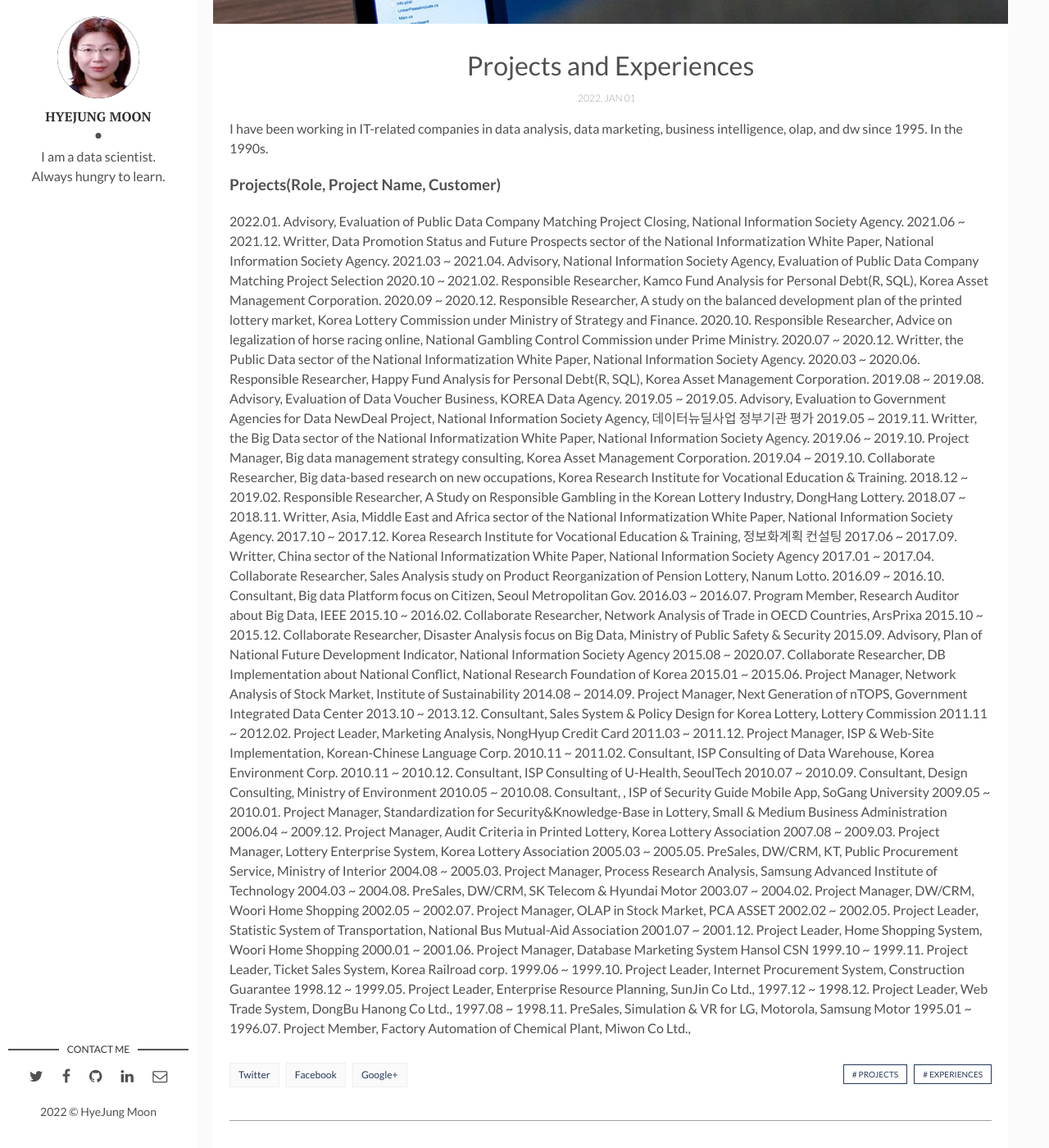
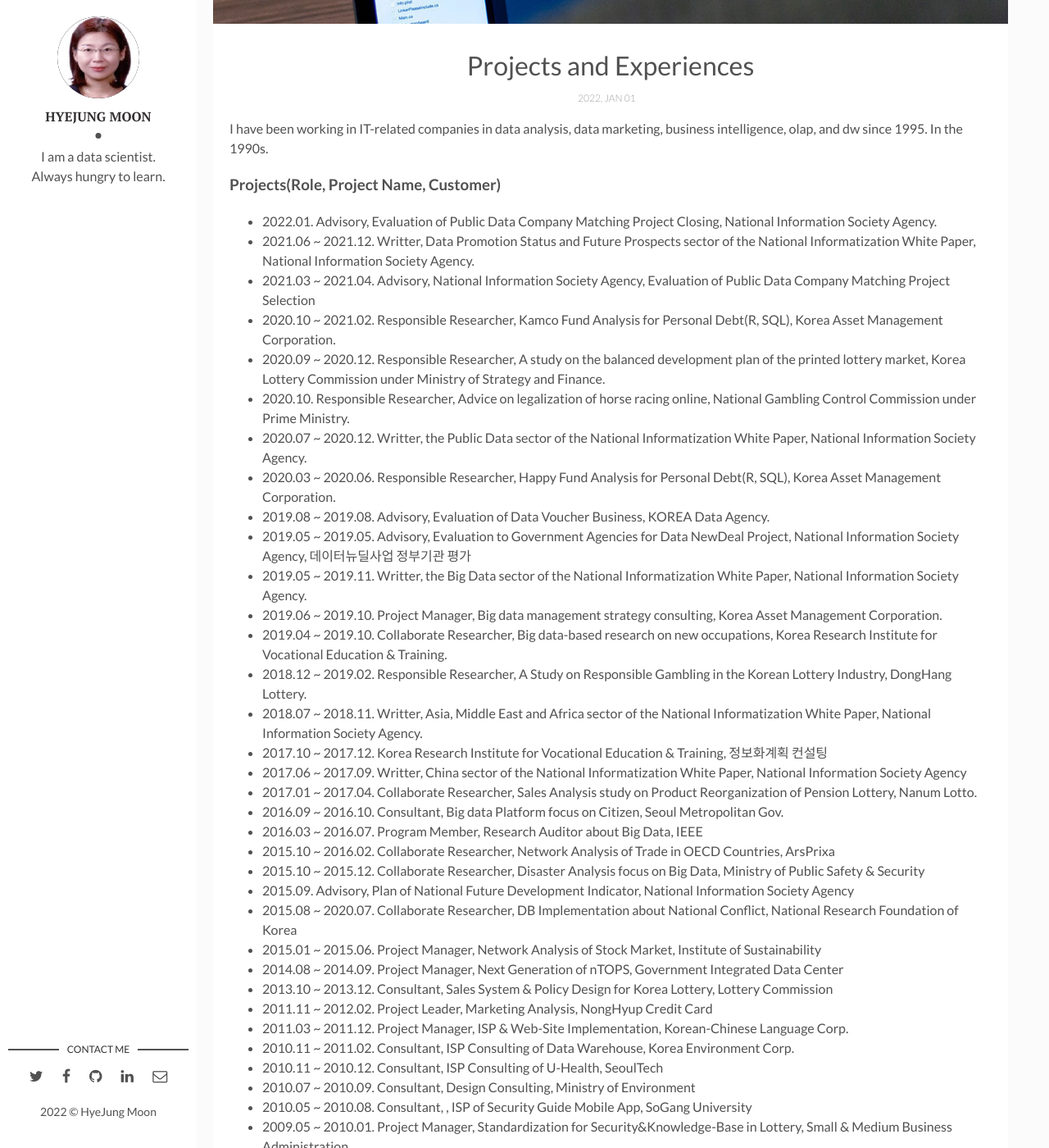
Before and after one commit to MoonHyeJung/moonhyejung.github.io, a Jekyll site: the page built from _posts/2022-01-01-projects-experiences.markdown, in a window 1280 px wide and 1400 px high, scrolled down 491 px. Shown: the whole window at 82% size. Built offline with Jekyll 4.4.1, drawn with Linux system fonts in a browser that asks for light colours; some of the changed text lies outside the part shown.

Commit message:
contents add

```diff
--- a/_posts/2022-01-01-projects-experiences.markdown
+++ b/_posts/2022-01-01-projects-experiences.markdown
@@ -11,53 +11,53 @@ tags: [Projects, Experiences] # add tag
 I have been working in IT-related companies in data analysis, data marketing, business intelligence, olap, and dw since 1995. In the 1990s.
 
 ### Projects(Role, Project Name, Customer)
-2022.01\.           Advisory, Evaluation of Public Data Company Matching Project Closing, National Information Society Agency.
-2021.06 ~ 2021.12\.	Writter, Data Promotion Status and Future Prospects sector of the National Informatization White Paper, National Information Society Agency.
-2021.03 ~ 2021.04\. Advisory, National Information Society Agency, Evaluation of Public Data Company Matching Project Selection
-2020.10 ~ 2021.02\.	Responsible Researcher, Kamco Fund Analysis for Personal Debt(R, SQL), Korea Asset Management Corporation.
-2020.09 ~ 2020.12\.	Responsible Researcher, A study on the balanced development plan of the printed lottery market, Korea Lottery Commission under  Ministry of Strategy and Finance.
-2020.10\.			Responsible Researcher, Advice on legalization of horse racing online, National Gambling Control Commission under Prime Ministry.
-2020.07 ~ 2020.12\.	Writter,  the Public Data sector of the National Informatization White Paper, National Information Society Agency.
-2020.03 ~ 2020.06\. Responsible Researcher, Happy Fund Analysis for Personal Debt(R, SQL), Korea Asset Management Corporation.
-2019.08 ~ 2019.08\. Advisory, Evaluation of Data Voucher Business, KOREA Data Agency.
-2019.05 ~ 2019.05\. Advisory, Evaluation to Government Agencies for Data NewDeal Project, National Information Society Agency, 데이터뉴딜사업 정부기관 평가
-2019.05 ~ 2019.11\.	Writter,  the Big Data sector of the National Informatization White Paper, National Information Society Agency.
-2019.06 ~ 2019.10\.	Project Manager, Big data management strategy consulting, Korea Asset Management Corporation.
-2019.04 ~ 2019.10\.	Collaborate Researcher, Big data-based research on new occupations, Korea Research Institute for Vocational Education & Training.
-2018.12 ~ 2019.02\.	Responsible Researcher, A Study on Responsible Gambling in the Korean Lottery Industry, DongHang Lottery.
-2018.07 ~ 2018.11\.	Writter,  Asia, Middle East and Africa sector of the National Informatization White Paper, National Information Society Agency.
-2017.10 ~ 2017.12\.	Korea Research Institute for Vocational Education & Training, 정보화계획 컨설팅
-2017.06 ~ 2017.09\.	Writter, China sector of the National Informatization White Paper, National Information Society Agency
-2017.01 ~ 2017.04\. Collaborate Researcher, Sales Analysis study on Product Reorganization of Pension Lottery, Nanum Lotto.
-2016.09 ~ 2016.10\. Consultant, Big data Platform focus on Citizen, Seoul Metropolitan Gov.
-2016.03 ~ 2016.07\. Program Member, Research Auditor about Big Data, IEEE
-2015.10 ~ 2016.02\. Collaborate Researcher, Network Analysis of Trade in OECD Countries, ArsPrixa
-2015.10 ~ 2015.12\. Collaborate Researcher, Disaster Analysis focus on  Big  Data,  Ministry  of  Public  Safety  & Security
-2015.09\.           Advisory, Plan of National Future Development Indicator, National Information Society Agency
-2015.08 ~ 2020.07\. Collaborate Researcher, DB Implementation about National Conflict, National Research Foundation of Korea
-2015.01 ~ 2015.06\. Project Manager, Network Analysis of Stock Market, Institute of Sustainability
-2014.08 ~ 2014.09\. Project Manager, Next Generation of nTOPS, Government Integrated Data Center
-2013.10 ~ 2013.12\. Consultant, Sales System & Policy Design for Korea Lottery, Lottery Commission
-2011.11 ~ 2012.02\. Project Leader, Marketing Analysis, NongHyup Credit Card
-2011.03 ~ 2011.12\. Project Manager, ISP & Web-Site Implementation, Korean-Chinese Language Corp.
-2010.11 ~ 2011.02\. Consultant, ISP Consulting of Data Warehouse, Korea Environment Corp.
-2010.11 ~ 2010.12\. Consultant, ISP Consulting of U-Health,  SeoulTech
-2010.07 ~ 2010.09\. Consultant, Design Consulting, Ministry of Environment
-2010.05 ~ 2010.08\. Consultant, , ISP of Security Guide Mobile App, SoGang University
-2009.05 ~ 2010.01\. Project Manager, Standardization for Security&Knowledge-Base in Lottery, Small & Medium Business Administration
-2006.04 ~ 2009.12\. Project Manager, Audit  Criteria  in Printed  Lottery,  Korea  Lottery  Association
-2007.08 ~ 2009.03\. Project Manager, Lottery Enterprise System, Korea Lottery Association
-2005.03 ~ 2005.05\. PreSales, DW/CRM, KT, Public Procurement Service, Ministry of Interior
-2004.08 ~ 2005.03\. Project Manager, Process Research Analysis, Samsung Advanced Institute of Technology
-2004.03 ~ 2004.08\. PreSales, DW/CRM, SK Telecom & Hyundai Motor
-2003.07 ~ 2004.02\. Project Manager, DW/CRM, Woori Home Shopping
-2002.05 ~ 2002.07\. Project Manager, OLAP in Stock Market, PCA ASSET
-2002.02 ~ 2002.05\. Project Leader, Statistic System of Transportation, National Bus Mutual-Aid Association
-2001.07 ~ 2001.12\. Project Leader, Home Shopping System, Woori Home Shopping
-2000.01 ~ 2001.06\. Project Manager, Database Marketing System Hansol CSN
-1999.10 ~ 1999.11\. Project Leader, Ticket Sales System, Korea Railroad corp.
-1999.06 ~ 1999.10\. Project Leader, Internet Procurement System, Construction Guarantee
-1998.12 ~ 1999.05\. Project Leader, Enterprise  Resource  Planning,  SunJin  Co Ltd.,
-1997.12 ~ 1998.12\. Project Leader, Web  Trade  System,  DongBu  Hanong  Co  Ltd.,
-1997.08 ~ 1998.11\. PreSales, Simulation & VR for LG, Motorola, Samsung Motor
-1995.01 ~ 1996.07\. Project Member, Factory Automation of Chemical Plant, Miwon Co Ltd.,
+* 2022.01\.           Advisory, Evaluation of Public Data Company Matching Project Closing, National Information Society Agency.
+* 2021.06 ~ 2021.12\.	Writter, Data Promotion Status and Future Prospects sector of the National Informatization White Paper, National Information Society Agency.
+* 2021.03 ~ 2021.04\. Advisory, National Information Society Agency, Evaluation of Public Data Company Matching Project Selection
+* 2020.10 ~ 2021.02\.	Responsible Researcher, Kamco Fund Analysis for Personal Debt(R, SQL), Korea Asset Management Corporation.
+* 2020.09 ~ 2020.12\.	Responsible Researcher, A study on the balanced development plan of the printed lottery market, Korea Lottery Commission under  Ministry of Strategy and Finance.
+* 2020.10\.			Responsible Researcher, Advice on legalization of horse racing online, National Gambling Control Commission under Prime Ministry.
+* 2020.07 ~ 2020.12\.	Writter,  the Public Data sector of the National Informatization White Paper, National Information Society Agency.
+* 2020.03 ~ 2020.06\. Responsible Researcher, Happy Fund Analysis for Personal Debt(R, SQL), Korea Asset Management Corporation.
+* 2019.08 ~ 2019.08\. Advisory, Evaluation of Data Voucher Business, KOREA Data Agency.
+* 2019.05 ~ 2019.05\. Advisory, Evaluation to Government Agencies for Data NewDeal Project, National Information Society Agency, 데이터뉴딜사업 정부기관 평가
+* 2019.05 ~ 2019.11\.	Writter,  the Big Data sector of the National Informatization White Paper, National Information Society Agency.
+* 2019.06 ~ 2019.10\.	Project Manager, Big data management strategy consulting, Korea Asset Management Corporation.
+* 2019.04 ~ 2019.10\.	Collaborate Researcher, Big data-based research on new occupations, Korea Research Institute for Vocational Education & Training.
+* 2018.12 ~ 2019.02\.	Responsible Researcher, A Study on Responsible Gambling in the Korean Lottery Industry, DongHang Lottery.
+* 2018.07 ~ 2018.11\.	Writter,  Asia, Middle East and Africa sector of the National Informatization White Paper, National Information Society Agency.
+* 2017.10 ~ 2017.12\.	Korea Research Institute for Vocational Education & Training, 정보화계획 컨설팅
+* 2017.06 ~ 2017.09\.	Writter, China sector of the National Informatization White Paper, National Information Society Agency
+* 2017.01 ~ 2017.04\. Collaborate Researcher, Sales Analysis study on Product Reorganization of Pension Lottery, Nanum Lotto.
+* 2016.09 ~ 2016.10\. Consultant, Big data Platform focus on Citizen, Seoul Metropolitan Gov.
+* 2016.03 ~ 2016.07\. Program Member, Research Auditor about Big Data, IEEE
+* 2015.10 ~ 2016.02\. Collaborate Researcher, Network Analysis of Trade in OECD Countries, ArsPrixa
+* 2015.10 ~ 2015.12\. Collaborate Researcher, Disaster Analysis focus on  Big  Data,  Ministry  of  Public  Safety  & Security
+* 2015.09\.           Advisory, Plan of National Future Development Indicator, National Information Society Agency
+* 2015.08 ~ 2020.07\. Collaborate Researcher, DB Implementation about National Conflict, National Research Foundation of Korea
+* 2015.01 ~ 2015.06\. Project Manager, Network Analysis of Stock Market, Institute of Sustainability
+* 2014.08 ~ 2014.09\. Project Manager, Next Generation of nTOPS, Government Integrated Data Center
+* 2013.10 ~ 2013.12\. Consultant, Sales System & Policy Design for Korea Lottery, Lottery Commission
+* 2011.11 ~ 2012.02\. Project Leader, Marketing Analysis, NongHyup Credit Card
+* 2011.03 ~ 2011.12\. Project Manager, ISP & Web-Site Implementation, Korean-Chinese Language Corp.
+* 2010.11 ~ 2011.02\. Consultant, ISP Consulting of Data Warehouse, Korea Environment Corp.
+* 2010.11 ~ 2010.12\. Consultant, ISP Consulting of U-Health,  SeoulTech
+* 2010.07 ~ 2010.09\. Consultant, Design Consulting, Ministry of Environment
+* 2010.05 ~ 2010.08\. Consultant, , ISP of Security Guide Mobile App, SoGang University
+* 2009.05 ~ 2010.01\. Project Manager, Standardization for Security&Knowledge-Base in Lottery, Small & Medium Business Administration
+* 2006.04 ~ 2009.12\. Project Manager, Audit  Criteria  in Printed  Lottery,  Korea  Lottery  Association
+* 2007.08 ~ 2009.03\. Project Manager, Lottery Enterprise System, Korea Lottery Association
+* 2005.03 ~ 2005.05\. PreSales, DW/CRM, KT, Public Procurement Service, Ministry of Interior
+* 2004.08 ~ 2005.03\. Project Manager, Process Research Analysis, Samsung Advanced Institute of Technology
+* 2004.03 ~ 2004.08\. PreSales, DW/CRM, SK Telecom & Hyundai Motor
+* 2003.07 ~ 2004.02\. Project Manager, DW/CRM, Woori Home Shopping
+* 2002.05 ~ 2002.07\. Project Manager, OLAP in Stock Market, PCA ASSET
+* 2002.02 ~ 2002.05\. Project Leader, Statistic System of Transportation, National Bus Mutual-Aid Association
+* 2001.07 ~ 2001.12\. Project Leader, Home Shopping System, Woori Home Shopping
+* 2000.01 ~ 2001.06\. Project Manager, Database Marketing System Hansol CSN
+* 1999.10 ~ 1999.11\. Project Leader, Ticket Sales System, Korea Railroad corp.
+* 1999.06 ~ 1999.10\. Project Leader, Internet Procurement System, Construction Guarantee
+* 1998.12 ~ 1999.05\. Project Leader, Enterprise  Resource  Planning,  SunJin  Co Ltd.,
+* 1997.12 ~ 1998.12\. Project Leader, Web  Trade  System,  DongBu  Hanong  Co  Ltd.,
+* 1997.08 ~ 1998.11\. PreSales, Simulation & VR for LG, Motorola, Samsung Motor
+* 1995.01 ~ 1996.07\. Project Member, Factory Automation of Chemical Plant, Miwon Co Ltd.,
```
